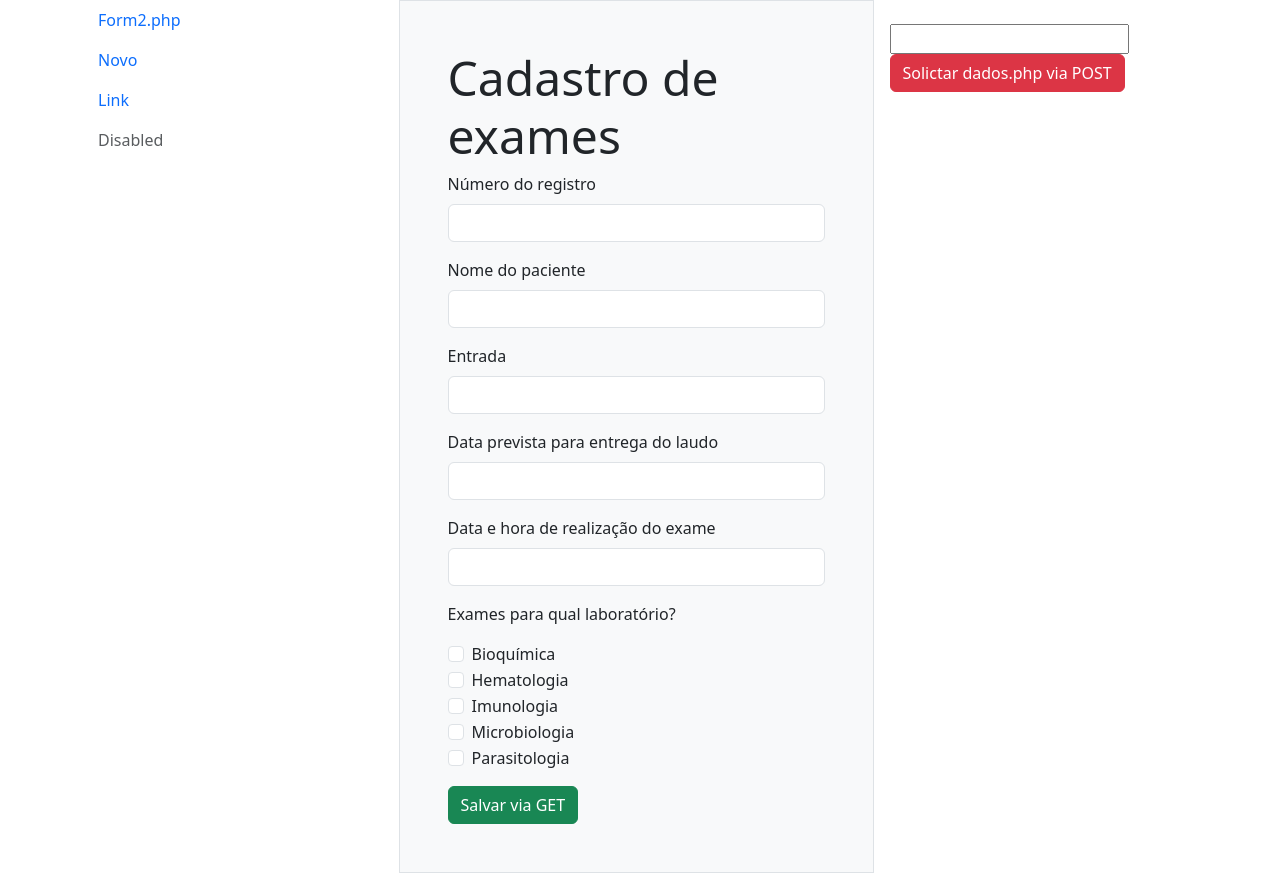
After one commit to Grandolffi/projetoIntegrado, a PHP site: page /cadastroExames.php in a window 1280 px wide. The commit adds this page. Run offline with PHP 8.4, Linux system fonts and the light colour scheme.

Commit message:
cadastro_exames
page cadastro exame

```diff
--- /dev/null
+++ b/cadastroExames.php
@@ -0,0 +1,100 @@
+<!DOCTYPE html>
+<html lang="pt-BR">
+
+<head>
+    <meta charset="UTF-8">
+    <meta name="viewport" content="width=device-width, initial-scale=1.0">
+    <!-- getbootstrap.com > include via CDN -->
+    <link href="https://cdn.jsdelivr.net/npm/bootstrap@5.3.3/dist/css/bootstrap.min.css" rel="stylesheet"
+        integrity="sha384-QWTKZyjpPEjISv5WaRU9OFeRpok6YctnYmDr5pNlyT2bRjXh0JMhjY6hW+ALEwIH" crossorigin="anonymous">
+    <title>aula 09/04</title>
+</head>
+
+<body>
+    <div class="container">
+        <div class="row">
+            <div class="col">
+                <!-- Aqui vai o menu -->
+                <?php
+                //include "menu.php";
+                require "menu.php";
+            ?>
+            </div>
+            <div class="col-5 border bg-light p-5">
+                <h1 class="display-5">Cadastro de exames</h1>
+                <form action="dados.php" method="get">
+                    <div class="mb-3">
+                        <label for="registro" class="form-label">Número do registro</label>
+                        <input type="text" class="form-control" name="registro" id="registro">
+                    </div>
+                    <div class="mb-3">
+                        <label for="nome_paciente" class="form-label">Nome do paciente</label>
+                        <input type="text" class="form-control" name="nome_paciente" id="nome_paciente">
+                    </div>
+                    <div class="mb-3">
+                        <label for="entrada" class="form-label">Entrada</label>
+                        <input type="text" class="form-control" name="entrada" id="entrada">
+                    </div>
+                    <div class="mb-3">
+                        <label for="data_laudo" class="form-label">Data prevista para entrega do laudo</label>
+                        <input type="text" class="form-control" name="data_laudo" id="data_laudo">
+                    </div>
+                    <div class="mb-3">
+                        <label for="data_exame" class="form-label">Data e hora de realização do exame</label>
+                        <input type="text" class="form-control" name="data_exame" id="data_exame">
+                    </div>
+                    <div class="mb-3">
+                        <p>Exames para qual laboratório?</p>
+                        <div class="form-check">
+                            <input class="form-check-input" type="checkbox" name="bioq" value="bioquimica"
+                                id="flexCheckDefault">
+                            <label class="form-check-label" for="flexCheckDefault">
+                                Bioquímica
+                            </label>
+                        </div>
+                        <div class="form-check">
+                            <input class="form-check-input" type="checkbox" name="hemato" value="hematologia"
+                                id="flexCheckChecked">
+                            <label class="form-check-label" for="flexCheckChecked">
+                                Hematologia
+                            </label>
+                        </div>
+                        <div class="form-check">
+                            <input class="form-check-input" type="checkbox" name="imuno" value="imunologia"
+                                id="flexCheckChecked">
+                            <label class="form-check-label" for="flexCheckChecked">
+                                Imunologia
+                            </label>
+                        </div>
+                        <div class="form-check">
+                            <input class="form-check-input" type="checkbox" name="micro" value="microbiologia"
+                                id="flexCheckChecked">
+                            <label class="form-check-label" for="flexCheckChecked">
+                                Microbiologia
+                            </label>
+                        </div>
+                        <div class="form-check">
+                            <input class="form-check-input" type="checkbox" name="parasito" value="parasitologia"
+                                id="flexCheckChecked">
+                            <label class="form-check-label" for="flexCheckChecked">
+                                Parasitologia
+                            </label>
+                        </div>
+                    </div>
+                    <button type="submit" class="btn btn-success">Salvar via GET</button>
+                </form>
+            </div>
+            <div class="col p-3 mt-2">
+                <!-- Solicitação via POST para formulario.php-->
+                <form action="dados.php" method="post">
+                    <input type="text" name="oi">
+                    <button type="submit" class="btn btn-danger">
+                        Solictar dados.php via POST
+                    </button>
+                </form>
+            </div>
+        </div>
+    </div>
+</body>
+
+</html>
--- /dev/null
+++ b/menu.php
@@ -0,0 +1,16 @@
+<nav>
+    <ul class="nav flex-column">
+        <li class="nav-item">
+            <a class="nav-link active" aria-current="page" href="form2.php">Form2.php</a>
+        </li>
+        <li class="nav-item">
+            <a class="nav-link" href="#">Novo</a>
+        </li>
+        <li class="nav-item">
+            <a class="nav-link" href="#">Link</a>
+        </li>
+        <li class="nav-item">
+            <a class="nav-link disabled" aria-disabled="true">Disabled</a>
+        </li>
+    </ul>
+</nav>
```
Also changed, not shown: form2.php (added, +37 -0 lines), input.php (+0 -8 lines).
